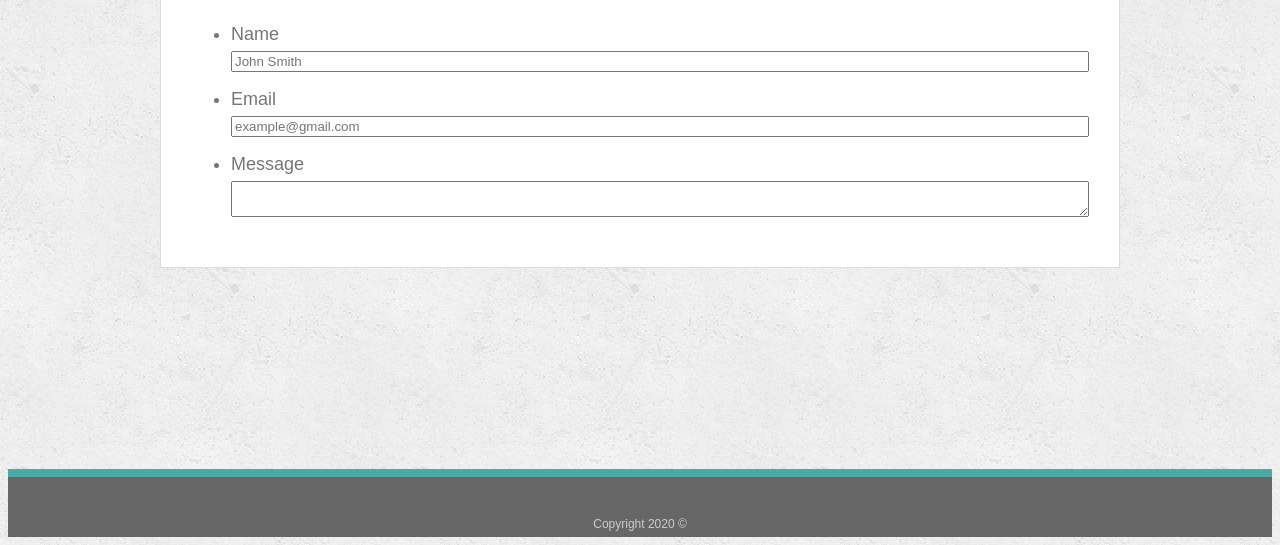
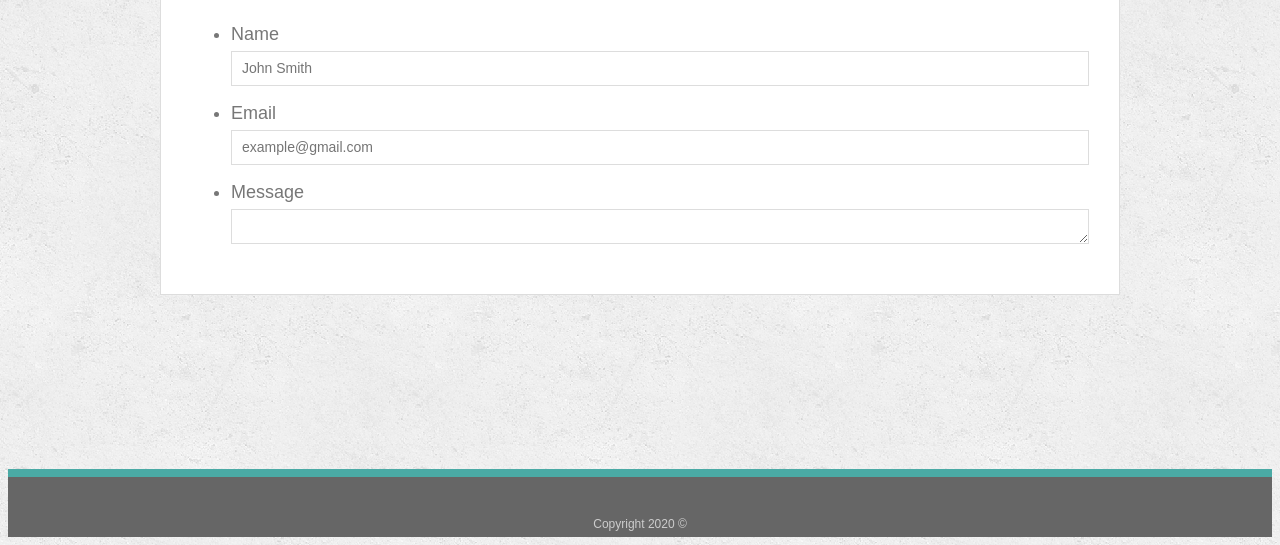
Before and after one commit to cshaw00048/Responsive-Portfolio, a plain HTML site: page contact.html in a window 1280 px wide. Shown: the part 269-814 px from the top of the page. Drawn offline with Linux system fonts and the light colour scheme.

Commit message:
more input box changes

```diff
--- a/assets/css/index.css
+++ b/assets/css/index.css
@@ -179,6 +179,16 @@ textarea{
     width: 100%;
 }
 
+input[type=text],
+input[type=email],
+textarea{
+    height: 35px;
+    padding: 0 10px;
+    font-size: 14px;
+    border: 1px solid #dddddd;
+}
+
+
 img {
     width: 300px;
     height: 400px;
```
